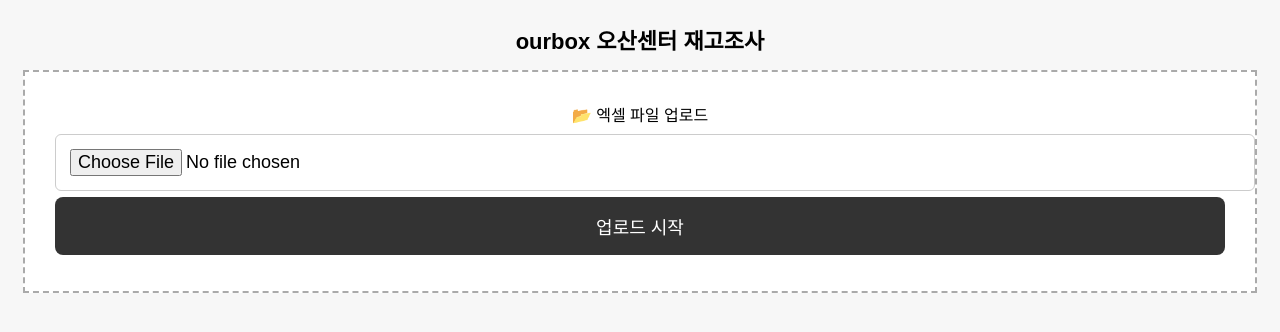
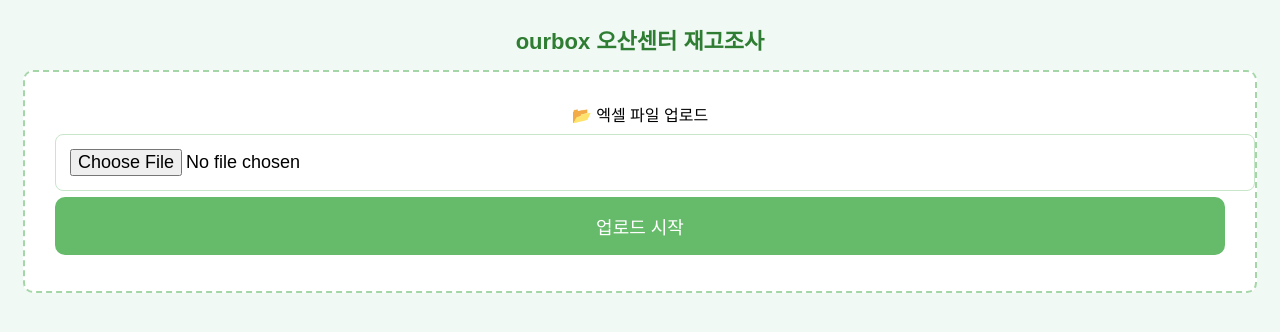
Before and after one commit to kkm25858992-ui/inventory-check-system, a Flask app: page / in a window 1280 px wide. Shown: the top 332 px of the page. Run offline with Flask 3, Linux system fonts and the light colour scheme.

Commit message:
Update index.html

```diff
--- a/templates/index.html
+++ b/templates/index.html
@@ -8,7 +8,7 @@
 body {
     font-family: sans-serif;
     padding: 15px;
-    background-color: #f7f7f7;
+    background-color: #f0f9f4;
 }
 
 .header {
@@ -16,14 +16,16 @@ body {
     font-size: 22px;
     font-weight: bold;
     margin-bottom: 15px;
+    color: #2e7d32;
 }
 
 .upload-box {
-    border: 2px dashed #aaa;
+    border: 2px dashed #a5d6a7;
     padding: 30px;
     text-align: center;
-    background: white;
+    background: #ffffff;
     margin-bottom: 15px;
+    border-radius: 10px;
 }
 
 button {
@@ -32,9 +34,13 @@ button {
     margin: 6px 0;
     font-size: 18px;
     border: none;
-    border-radius: 8px;
-    background-color: #333;
+    border-radius: 10px;
+    background-color: #66bb6a;
     color: white;
+}
+
+button:active {
+    background-color: #43a047;
 }
 
 .nav-buttons {
@@ -47,24 +53,32 @@ button {
     flex: 1;
 }
 
+.nav-buttons button:nth-child(2) {
+    background-color: #2e7d32;
+}
+
 input {
     width: 100%;
     padding: 14px;
     font-size: 18px;
     margin-top: 8px;
-    border-radius: 6px;
-    border: 1px solid #ccc;
+    border-radius: 8px;
+    border: 1px solid #c8e6c9;
 }
 
 .card {
     background: white;
-    border-radius: 10px;
+    border-radius: 12px;
     padding: 15px;
+    box-shadow: 0 2px 5px rgba(0,0,0,0.05);
 }
 
 .suggest-item {
     padding: 10px;
-    border-bottom: 1px solid #ddd;
+    border-bottom: 1px solid #e0e0e0;
+}
+.suggest-item:active {
+    background-color: #e8f5e9;
 }
 </style>
 
```
